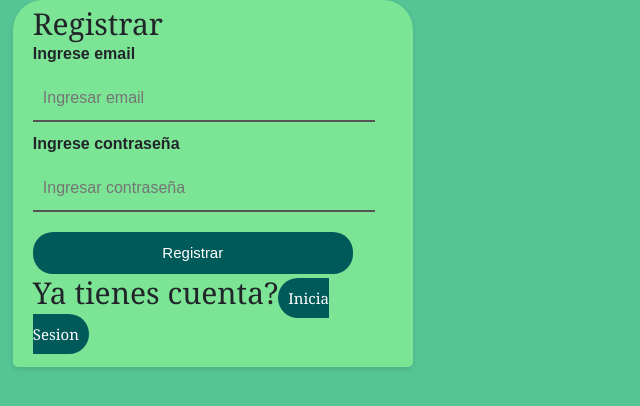
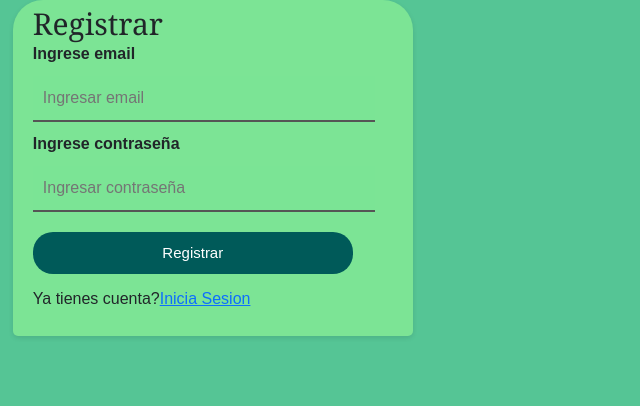
Before and after one commit to vazqueznahuel/Clementina, a React (Create React App) app: page /Registro in a window 1280 px wide. Shown: the top 406 px of the page, without its empty margins (0-640 px from the left). Built offline with nearby package versions, Linux system fonts and the light colour scheme; no server answers.

Commit message:
Cambiando enlace de login en registro

```diff
--- a/src/components/register/register.jsx
+++ b/src/components/register/register.jsx
@@ -63,11 +63,11 @@ function Register(props) {
 
       </form>
 
-      <h4 className='form-title'> Ya tienes cuenta?
-          <Link to='/Login' className='button'>
+      <h6 className=''> Ya tienes cuenta?
+          <Link to='/Login' className=''>
               Inicia Sesion
           </Link>
-      </h4>
+      </h6>
 
       </div>
     );
```
